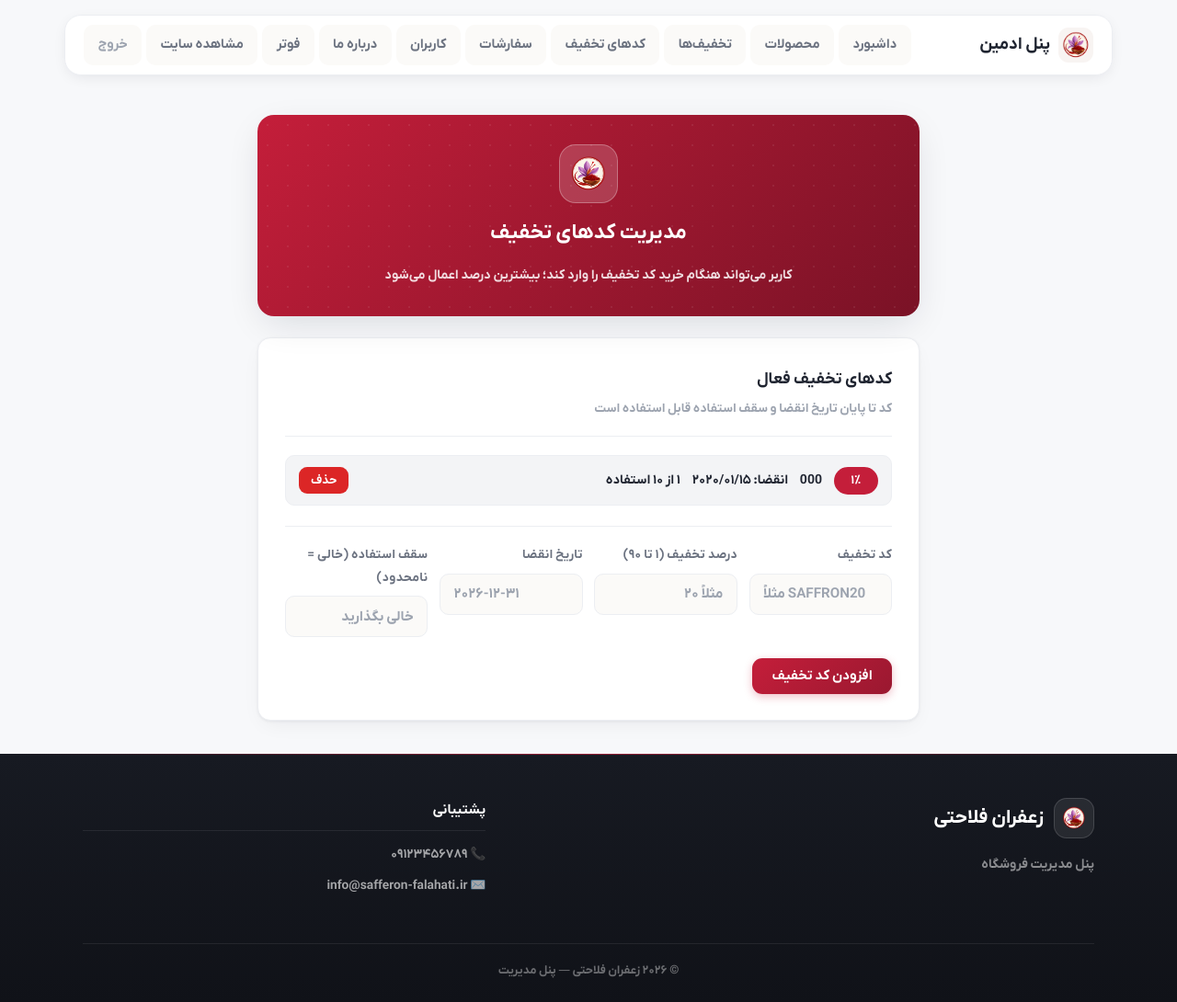
After one commit to ShayanCoder710/Falahati-Saffron, a Flask app: template templates/admin/coupons.html in a window 1280 px wide. The commit adds this page. Shown: the whole page at 92% size. Run offline with Flask 3, Linux system fonts and the light colour scheme; the template is opened without the code that fills it: most values are stand-ins (such as "Sample title", 1, 10 or a date in 2020); data that the repository does not hold is empty.

Commit message:
add percentage coupon codes with expiry and usage cap

```diff
--- a/app.py
+++ b/app.py
@@ -9,7 +9,7 @@ from sqlalchemy import func
 from config import *
 from extensions import db, csrf
 from func import *
-from models.models import Discount, Order, OrderItem, Product, User
+from models.models import Coupon, Discount, Order, OrderItem, Product, User
 
 STATUS_LABELS = {
     'pending': 'در انتظار پرداخت',
@@ -80,6 +80,7 @@ def create_app():
         return {
             'status_labels': STATUS_LABELS,
             'status_icons': STATUS_ICONS,
+            'active_coupon': active_coupon(),
             'cart_count': sum(int(i.get('quantity', 0)) for i in cart),
         }
 
@@ -201,13 +202,16 @@ def create_app():
         if is_ajax:
             details, total = get_cart_details()
             current = None if removed or not stock else max(1, min(requested, stock))
-            discount = best_discount(pid, current) if current else None
-            unit_price = discount_price(discount, current, product.price) if discount else (float(product.price) if product else 0)
+            if product and current:
+                unit_price, percent = unit_price_for(
+                    product, current, active_coupon().percent if active_coupon() else 0)
+            else:
+                unit_price, percent = 0, 0
             return data_html(
                 ok=True, removed=removed, total=total, quantity=current,
                 count=sum(i['quantity'] for i in details),
                 unit_price=unit_price,
-                percent=discount.percent if discount else 0,
+                percent=percent,
             )
         return redirect(url_for('cart'))
 
@@ -221,8 +225,24 @@ def create_app():
             return data_html(ok=True, total=total, count=sum(i['quantity'] for i in details))
         return redirect(url_for('cart'))
 
+    @app.route('/coupon/apply', methods=['POST'])
+    def coupon_apply():
+        coupon, blocked = set_coupon(request.form.get('code'))
+        if blocked:
+            flash(blocked, 'danger')
+        else:
+            flash(f'کد تخفیف {coupon.percent}٪ اعمال شد', 'success')
+        return redirect(request.form.get('next') or url_for('cart'))
+
+    @app.route('/coupon/remove', methods=['POST'])
+    def coupon_remove():
+        clear_coupon()
+        flash('کد تخفیف حذف شد', 'info')
+        return redirect(request.form.get('next') or url_for('cart'))
+
     def cancel_order(order, message):
         order.status = 'cancelled'
+        release_coupon(order)
         db.session.commit()
         flash(message, 'danger')
         return redirect(url_for('home'))
@@ -235,10 +255,17 @@ def create_app():
             flash('سبد خرید خالی است', 'danger')
             return redirect(url_for('cart'))
         details, total = get_cart_details()
+        if not details:
+            clear_coupon()
+            session.pop('cart', None)
+            session.modified = True
+            flash('سبد خرید شما خالی است', 'danger')
+            return redirect(url_for('cart'))
         user = db.session.get(User, session['user_id'])
         if user is None:
             session.pop('user_id', None)
             return redirect(url_for('user_login'))
+        coupon = active_coupon()
         if request.method != 'POST':
             return render_template('checkout.html', items=details, total=total, user=user)
         name = (request.form.get('name') or '').strip()
@@ -262,6 +289,7 @@ def create_app():
                 total_price=total,
                 status='pending',
                 payment_ref=secrets.token_hex(16),
+                coupon_code=coupon.code if coupon else None,
             )
             db.session.add(order)
             db.session.flush()
@@ -310,8 +338,10 @@ def create_app():
         if not order_stock_available(order):
             return cancel_order(order, 'موجودی برخی اقلام کافی نیست و سفارش لغو شد')
         order.status = 'paid'
+        consume_coupon(order)
         change_stock(order, -1)
         db.session.commit()
+        clear_coupon()
         flash('پرداخت با موفقیت انجام شد', 'success')
         return redirect(url_for('order_success', oid=order.id))
 
@@ -641,6 +671,52 @@ def create_app():
         flash('تخفیف سراسری حذف شد', 'success')
         return redirect(url_for('admin_discounts'))
 
+    @app.route('/admin/coupons')
+    def admin_coupons():
+        if 'admin_id' not in session:
+            return redirect(url_for('admin_login'))
+        return render_template('admin/coupons.html', coupons=Coupon.query.order_by(Coupon.id.desc()).all())
+
+    @app.route('/admin/coupons/add', methods=['POST'])
+    def admin_coupon_add():
+        if 'admin_id' not in session:
+            return redirect(url_for('admin_login'))
+        code = normalize_coupon(request.form.get('code'))
+        percent = parse_int(request.form.get('percent'))
+        expires = parse_coupon_date(request.form.get('expires_at'))
+        max_uses = parse_int(request.form.get('max_uses'))
+        if not code:
+            flash('کد تخفیف الزامی است', 'danger')
+            return redirect(url_for('admin_coupons'))
+        if Coupon.query.filter_by(code=code).first():
+            flash('این کد تخفیف قبلاً ثبت شده است', 'danger')
+            return redirect(url_for('admin_coupons'))
+        if percent is None or not 0 < percent <= 90:
+            flash('درصد تخفیف باید بین ۱ تا ۹۰ باشد', 'danger')
+            return redirect(url_for('admin_coupons'))
+        if expires is None:
+            flash('تاریخ انقضا را به شکل ۲۰۲۶-۱۲-۳۱ وارد کنید', 'danger')
+            return redirect(url_for('admin_coupons'))
+        if max_uses is not None and max_uses < 1:
+            flash('سقف استفاده باید عدد مثبت باشد', 'danger')
+            return redirect(url_for('admin_coupons'))
+        db.session.add(Coupon(code=code, percent=percent, expires_at=expires, max_uses=max_uses))
+        db.session.commit()
+        flash(f'کد تخفیف {code} با {percent}٪ ثبت شد', 'success')
+        return redirect(url_for('admin_coupons'))
+
+    @app.route('/admin/coupons/<int:cid>/delete', methods=['POST'])
+    def admin_coupon_delete(cid):
+        if 'admin_id' not in session:
+            return redirect(url_for('admin_login'))
+        coupon = db.session.get(Coupon, cid)
+        if coupon is None:
+            abort(404)
+        db.session.delete(coupon)
+        db.session.commit()
+        flash('کد تخفیف حذف شد', 'success')
+        return redirect(url_for('admin_coupons'))
+
     @app.route('/admin/orders')
     def admin_orders():
         if 'admin_id' not in session:
--- a/static/css/style.css
+++ b/static/css/style.css
@@ -2122,9 +2122,50 @@ code {
     margin-bottom: 0;
 }
 
+.discount-fields--four {
+    grid-template-columns: repeat(4, 1fr);
+}
+
+.coupon-form {
+    margin: 1rem 0;
+}
+
+.coupon-applied {
+    display: flex;
+    align-items: center;
+    gap: .4rem;
+    padding: .5rem .7rem;
+    margin-bottom: .6rem;
+    background: var(--green-soft);
+    color: var(--green);
+    border: 1px solid rgba(21, 128, 61, .16);
+    border-radius: var(--radius-sm);
+    font-size: .86rem;
+    font-weight: 600;
+}
+
+.coupon-row {
+    display: flex;
+    gap: .5rem;
+}
+
+.coupon-row input {
+    flex: 1;
+    min-width: 0;
+}
+
+.coupon-row .btn {
+    flex-shrink: 0;
+}
+
 @media (max-width: 640px) {
-    .discount-fields {
+    .discount-fields,
+    .discount-fields--four {
         grid-template-columns: 1fr;
+    }
+
+    .coupon-row {
+        flex-direction: column;
     }
 
     .discount-row {
@@ -3146,6 +3187,14 @@ a.footer-contact-item:hover {
         transition-delay: .34s;
     }
 
+    .nav-menu.active li:nth-child(9) {
+        transition-delay: .38s;
+    }
+
+    .nav-menu.active li:nth-child(10) {
+        transition-delay: .42s;
+    }
+
     .nav-menu li {
         width: 100%;
     }
--- a/templates/admin/base_admin.html
+++ b/templates/admin/base_admin.html
@@ -41,6 +41,7 @@
                     <li><a href="{{ url_for('admin_dashboard') }}">داشبورد</a></li>
                     <li><a href="{{ url_for('admin_products') }}">محصولات</a></li>
                     <li><a href="{{ url_for('admin_discounts') }}">تخفیف‌ها</a></li>
+                    <li><a href="{{ url_for('admin_coupons') }}">کدهای تخفیف</a></li>
                     <li><a href="{{ url_for('admin_orders') }}">سفارشات</a></li>
                     <li><a href="{{ url_for('admin_users') }}">کاربران</a></li>
                     <li><a href="{{ url_for('admin_about') }}">درباره ما</a></li>
--- /dev/null
+++ b/templates/admin/coupons.html
@@ -0,0 +1,63 @@
+{% extends "admin/base_admin.html" %}
+{% block title %}مدیریت کدهای تخفیف - زعفران فلاحتی{% endblock %}
+{% block content %}
+<div class="container">
+    <div class="about-admin-wrap">
+        <div class="about-admin-hero">
+            <div class="about-admin-hero-icon"><img src="{{ url_for('static', filename='images/icon.png') }}" alt=""></div>
+            <h1>مدیریت کدهای تخفیف</h1>
+            <p>کاربر می‌تواند هنگام خرید کد تخفیف را وارد کند؛ بیشترین درصد اعمال می‌شود</p>
+        </div>
+        <div class="about-admin-card">
+            <div class="about-admin-card-head">
+                <h3>کدهای تخفیف فعال</h3>
+                <p>کد تا پایان تاریخ انقضا و سقف استفاده قابل استفاده است</p>
+            </div>
+            {% if coupons %}
+            <div class="discount-list">
+                {% for c in coupons %}
+                <div class="discount-row">
+                    <div class="discount-info">
+                        <span class="discount-percent">{{ c.percent | fa_num }}٪</span>
+                        <span class="discount-range">{{ c.code }}</span>
+                        <span class="discount-range">انقضا: {{ c.expires_at | fa_date }}</span>
+                        <span class="discount-range">{% if c.max_uses %}{{ c.used_count | fa_num }} از {{ c.max_uses | fa_num }} استفاده{% else %}بدون سقف استفاده{% endif %}</span>
+                    </div>
+                    <form method="POST" action="{{ url_for('admin_coupon_delete', cid=c.id) }}">
+                        <input type="hidden" name="csrf_token" value="{{ csrf_token() }}">
+                        <button type="submit" class="btn btn-danger btn-sm">حذف</button>
+                    </form>
+                </div>
+                {% endfor %}
+            </div>
+            {% else %}
+            <p class="no-discounts">کد تخفیفی ثبت نشده است.</p>
+            {% endif %}
+            <form method="POST" action="{{ url_for('admin_coupon_add') }}" class="discount-add-form">
+                <input type="hidden" name="csrf_token" value="{{ csrf_token() }}">
+                <div class="discount-fields discount-fields--four">
+                    <div class="form-group">
+                        <label for="code">کد تخفیف</label>
+                        <input type="text" id="code" name="code" placeholder="مثلاً SAFFRON20" dir="ltr">
+                    </div>
+                    <div class="form-group">
+                        <label for="percent">درصد تخفیف (۱ تا ۹۰)</label>
+                        <input type="number" id="percent" name="percent" min="1" max="90" placeholder="مثلاً ۲۰">
+                    </div>
+                    <div class="form-group">
+                        <label for="expires_at">تاریخ انقضا</label>
+                        <input type="text" id="expires_at" name="expires_at" placeholder="۲۰۲۶-۱۲-۳۱" dir="ltr">
+                    </div>
+                    <div class="form-group">
+                        <label for="max_uses">سقف استفاده (خالی = نامحدود)</label>
+                        <input type="number" id="max_uses" name="max_uses" min="1" placeholder="خالی بگذارید">
+                    </div>
+                </div>
+                <div class="form-actions">
+                    <button type="submit" class="btn btn-primary">افزودن کد تخفیف</button>
+                </div>
+            </form>
+        </div>
+    </div>
+</div>
+{% endblock %}
```
Also changed, not shown: func.py (+85 -2 lines), models/models.py (+13 -0 lines), templates/cart.html (+20 -2 lines), templates/checkout.html (+19 -1 lines).
